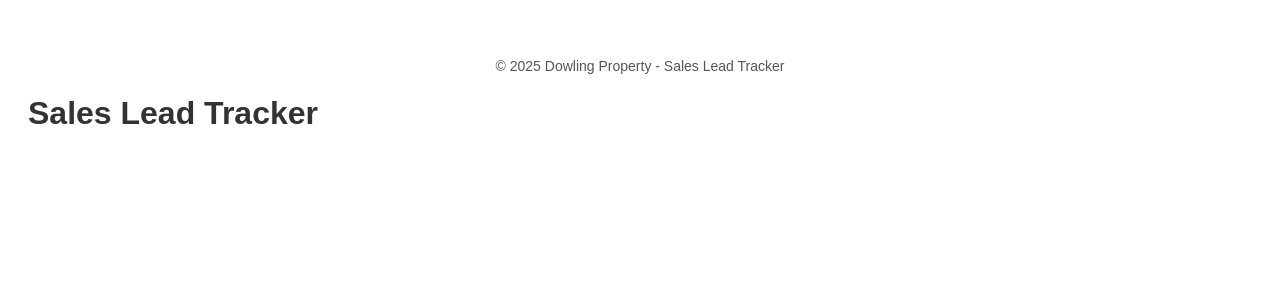
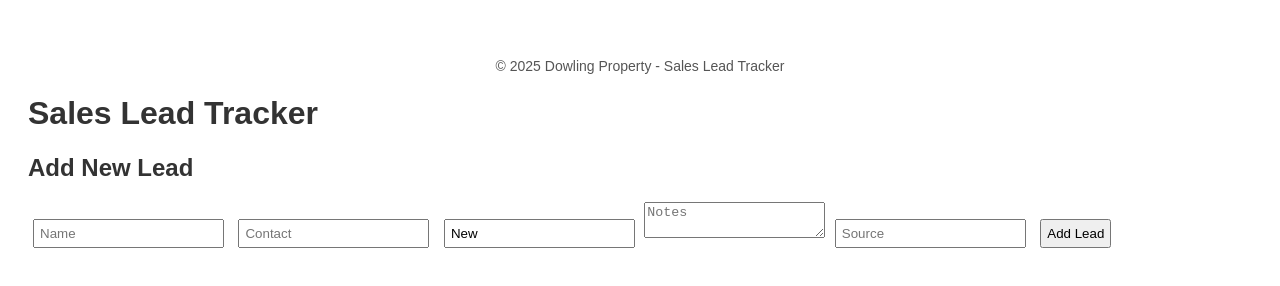
Before and after one commit to RaheelDev1/Sales-Lead-Tracker, a website: page public/index.html in a window 1280 px wide. Drawn offline with Linux system fonts and the light colour scheme; no server answers.

Commit message:
Created form structure for adding new leads

```diff
--- a/public/index.html
+++ b/public/index.html
@@ -22,6 +22,15 @@
 
 <body>
     <h1>Sales Lead Tracker</h1>
+    <h2>Add New Lead</h2>
+<form id="leadForm">
+    <input type="text" id="name" placeholder="Name" required>
+    <input type="text" id="contact" placeholder="Contact" required>
+    <input type="text" id="status" placeholder="Status" value="New">
+    <textarea id="notes" placeholder="Notes"></textarea>
+    <input type="text" id="source" placeholder="Source">
+    <button type="submit">Add Lead</button>
+</form>
     <script src="script.js"></script>
 </body>
 </html>
```
